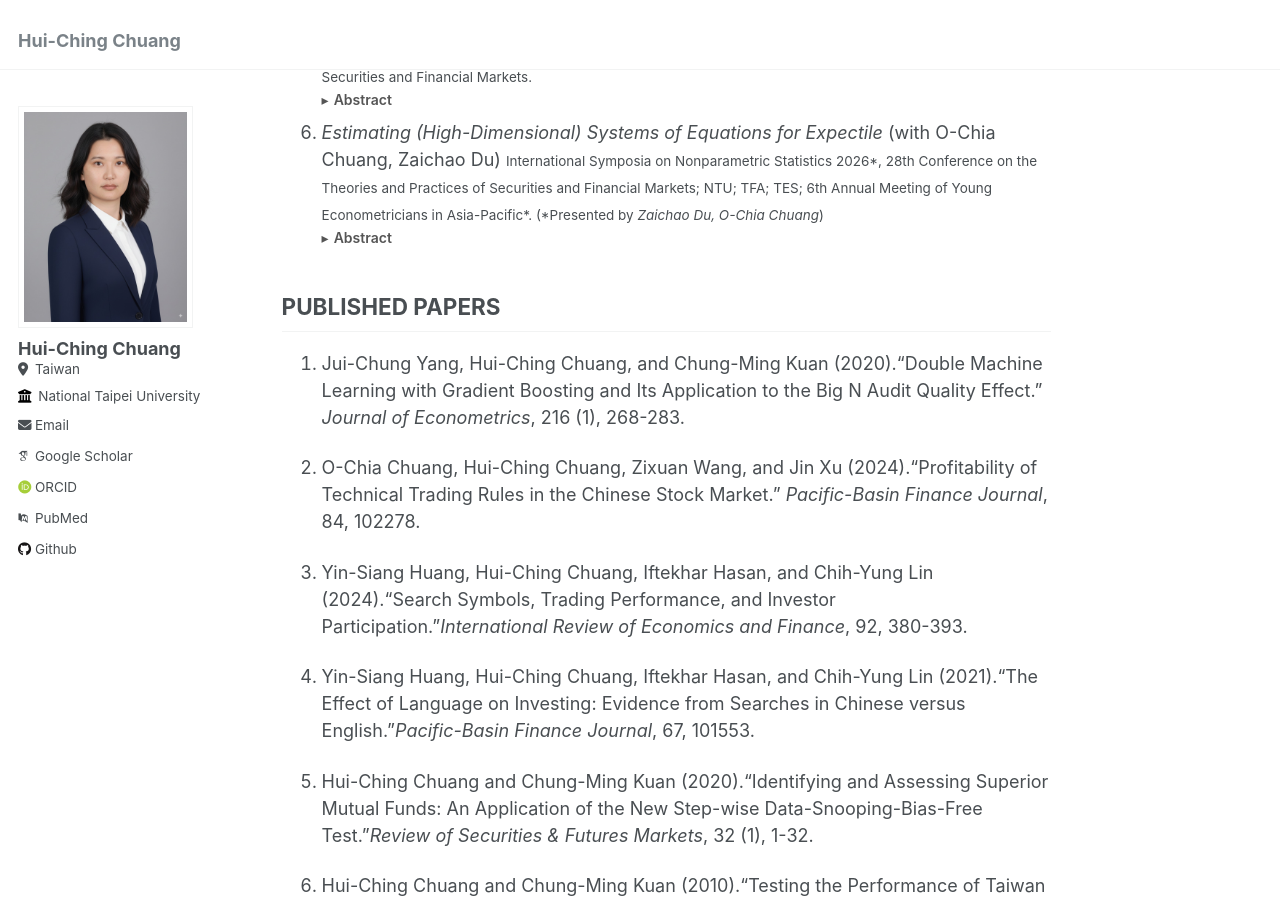
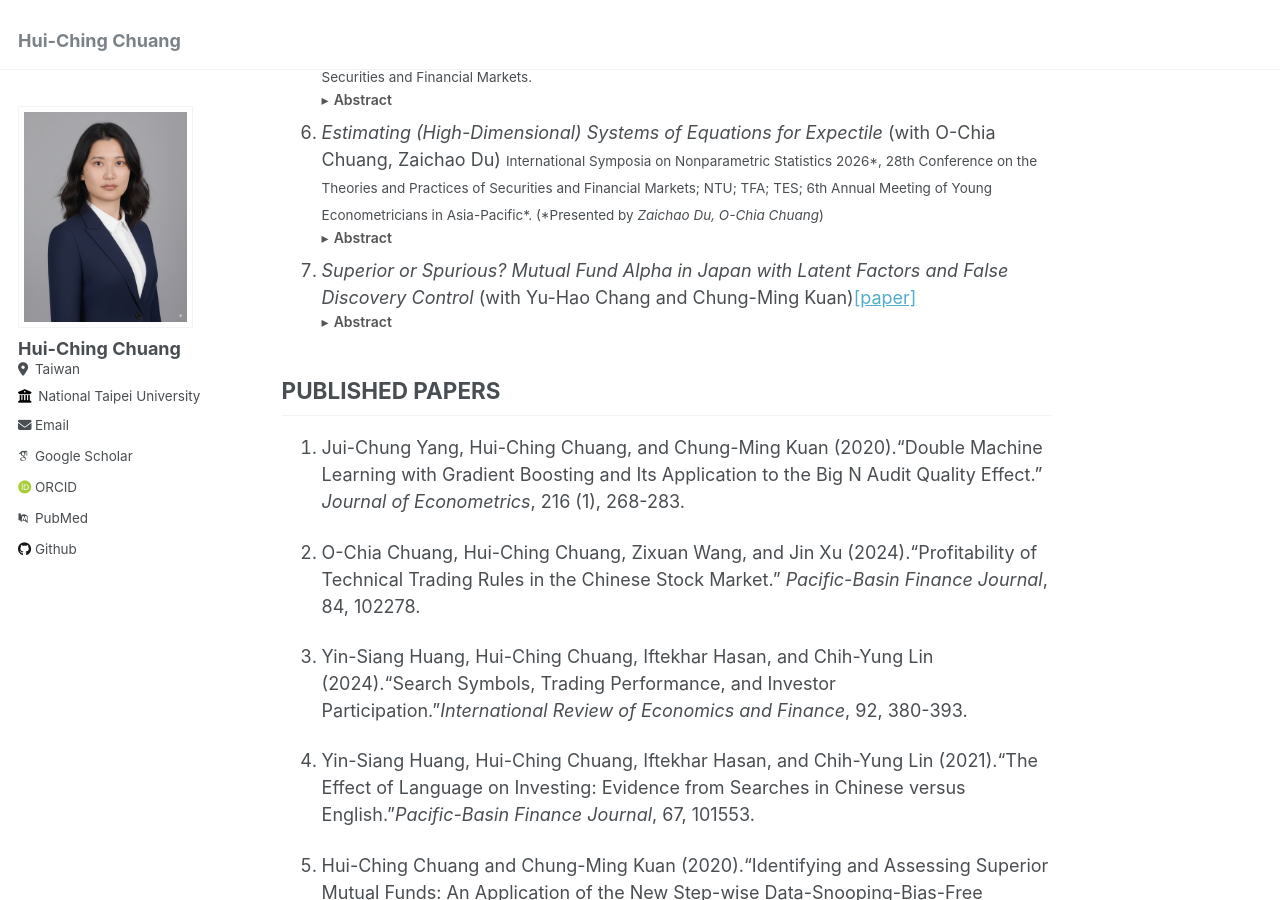
Before and after one commit to hcchuang/hcchuang.github.io, a Jekyll site: the page built from _pages/about.md, in a window 1280 px wide and 900 px high, scrolled down 822 px. Built offline with Jekyll 4.4.1, drawn with Linux system fonts in a browser that asks for light colours; some web fonts are replaced.

Commit message:
Add Japanese mutual fund working paper and manuscript PDF

```diff
--- a/_pages/about.md
+++ b/_pages/about.md
@@ -120,6 +120,14 @@ Hui-Ching Chuang is an Associate Professor in the Department of Statistics at Na
      </div>
    </details>
 
+7. _Superior or Spurious? Mutual Fund Alpha in Japan with Latent Factors and False Discovery Control_ (with Yu-Hao Chang and Chung-Ming Kuan)[\[paper\]](/files/JapanMutualFund_withName.pdf){:target="_blank"}
+   <details>
+     <summary>Abstract</summary>
+     <div class="abstract-body">
+       This paper evaluates the performance of Japanese equity mutual funds over a period characterized by substantial changes in Japan's financial and macroeconomic environment. Using 1,483 funds from 2002 to 2023, we account for latent common factors and multiple-testing bias within a two-pass asset-pricing framework. Over the full sample, evidence of superior performance is limited: only 0.20% of funds are classified as outperformers when the false discovery rate (FDR) is controlled at levels from 5% to 20%. Over shorter subperiods, however, outperformance is more common, and fund performance rankings exhibit weak persistence. Portfolios formed from Benjamini&ndash;Hochberg-selected funds subsequently earn compound annual returns of 15.08%&ndash;15.61%, compared with 10.31% for TOPIX, and generate significant factor-adjusted monthly alphas of approximately 31 basis points. These portfolios also exhibit higher Sharpe and Sortino ratios and smaller maximum drawdowns than TOPIX.
+     </div>
+   </details>
+
 ## PUBLISHED PAPERS
 1. Jui-Chung Yang, Hui-Ching Chuang, and Chung-Ming Kuan (2020).“Double Machine Learning with Gradient Boosting and Its Application to the Big N Audit Quality Effect.” _Journal of Econometrics_, 216 (1), 268-283.
 
```
Also changed, not shown: 1 other file.
